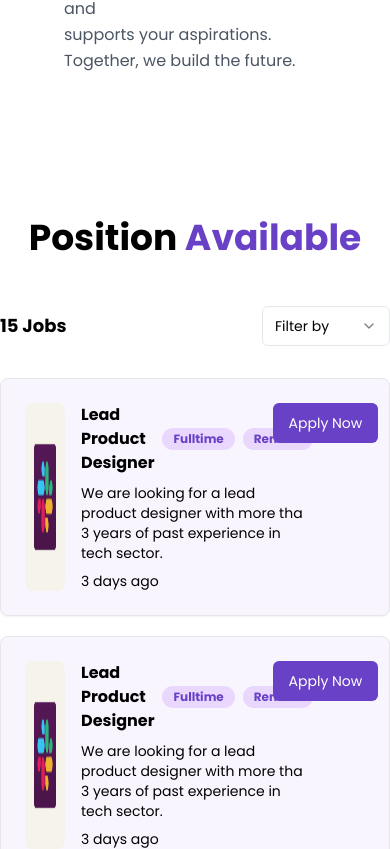
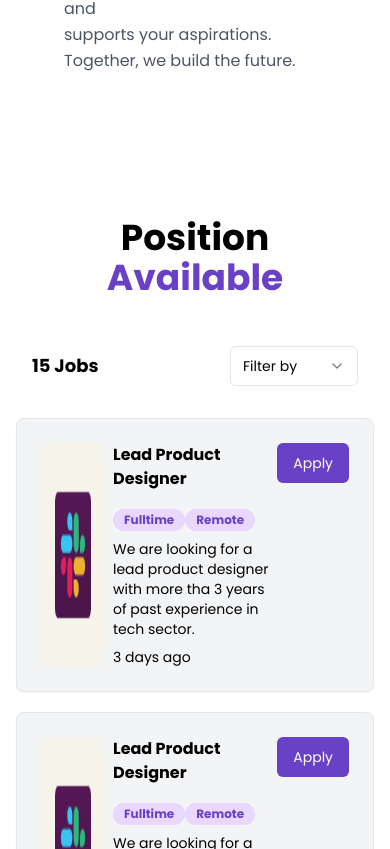
Before and after one commit to AbdulRehman7590/Sincsol_Design, a Next.js app: page /career in a window 390 px wide. Shown: the part 1575-2424 px from the top of the page. Built offline with nearby package versions, Linux system fonts and the light colour scheme.

Commit message:
Mobile view updates

```diff
--- a/src/app/career/page.tsx
+++ b/src/app/career/page.tsx
@@ -99,9 +99,9 @@ export default function CareerPage() {
       </div>
 
       {/* Available Positions Section */}
-      <section id="positions" className="min-h-[75vh]">
+      <section id="positions" className="min-h-[75vh] px-4 sm:px-0">
         <div className="container mx-auto py-8 max-w-5xl">
-          <div className="mb-8">
+          <div className="mb-8 px-4">
             <h1 className="text-4xl md:text-5xl font-bold text-center my-12">
               Position <span className="text-[#6941C6]">Available</span>
             </h1>
@@ -241,9 +241,9 @@ export default function CareerPage() {
       <Image
         src="/images/career-bg.png"
         alt="Discussion Image"
-        width={300}
-        height={400}
-        className="w-full h-[550px] object-cover"
+        width={1100}
+        height={550}
+        className="w-full object-contain"
       />
 
       <Footer />
--- a/src/app/page.tsx
+++ b/src/app/page.tsx
@@ -405,7 +405,7 @@ export default function Home() {
             </div>
             <div>
               {/* Categories */}
-              <div className="flex items-center gap-2 mb-6">
+              <div className="flex flex-col sm:flex-row items-center gap-2 mb-6">
                 {landingProjects.map((project) => (
                   <Button
                     key={project.title}
@@ -420,14 +420,15 @@ export default function Home() {
               <Image
                 src="/images/pricing-bg.png"
                 alt="BG"
-                width={400}
-                height={300}
+                width={450}
+                height={350}
+                className="object-cover"
               />
             </div>
           </div>
 
           {/* Projects Grid */}
-          <div className="grid grid-cols-1 md:grid-cols-2 lg:grid-cols-3 gap-6 mt-16">
+          <div className="grid grid-cols-1 md:grid-cols-2 lg:grid-cols-3 gap-6 px-4 mt-16">
             {landingProjects.map((project, index) => (
               <div
                 key={index}
@@ -626,9 +627,9 @@ export default function Home() {
       <Image
         src={"/images/look-screen.png"}
         alt={"Discussion Image"}
-        width={300}
-        height={400}
-        className="w-full h-[550px] object-cover"
+        width={1100}
+        height={550}
+        className="w-full object-contain"
       />
 
       <Footer />
--- a/src/app/portfolio/page.tsx
+++ b/src/app/portfolio/page.tsx
@@ -196,9 +196,9 @@ export default function PortfolioPage() {
       <Image
         src={"/images/project-discuss.png"}
         alt={"Discussion Image"}
-        width={300}
-        height={400}
-        className="w-full h-[550px] object-cover"
+        width={1100}
+        height={550}
+        className="w-full object-contain"
       />
 
       <Footer />
--- a/src/app/services/mobile-app-development/page.tsx
+++ b/src/app/services/mobile-app-development/page.tsx
@@ -171,9 +171,9 @@ export default function MobileAppDevelopment() {
       <Image
         src={"/images/look-screen.png"}
         alt={"Discussion Image"}
-        width={300}
-        height={400}
-        className="w-full h-[550px] object-cover"
+        width={1100}
+        height={550}
+        className="w-full object-contain"
       />
 
       <Footer />
--- a/src/components/custom-pagination.tsx
+++ b/src/components/custom-pagination.tsx
@@ -53,6 +53,7 @@ export function CustomPagination({
                   onPageChange(page as number);
                 }}
                 isActive={currentPage === page}
+                className={currentPage === page ? "bg-[#8B5CF6] text-white rounded-full" : ""}
               >
                 {page}
               </PaginationLink>
--- a/src/components/footer.tsx
+++ b/src/components/footer.tsx
@@ -6,7 +6,7 @@ import { Button } from "@/components/ui/button";
 export default function Footer() {
   return (
     <footer className="w-full px-6 py-12 bg-[#f4e4c4]">
-      <div className="p-8 m-5 bg-white border-[1px] rounded-lg w-[97%] box-border">
+      <div className="p-8 m-5 bg-white border-[1px] rounded-lg box-border">
         <div className="container mx-auto">
           <div className="grid grid-cols-1 gap-8 md:grid-cols-2 lg:grid-cols-5">
             {/* Logo and Contact Section */}
--- a/src/components/job-card.tsx
+++ b/src/components/job-card.tsx
@@ -20,19 +20,20 @@ interface JobCardProps {
 
 export function JobCard({ job }: JobCardProps) {
   return (
-    <Card className="mb-4 bg-[#F9F5FF]">
+    <Card className="mb-4 bg-gray-100">
       <CardContent className="flex items-start justify-between p-6">
-        <div className="flex gap-4">
+        <div className="flex gap-2">
           <Image
             src={job.company.logo || "/placeholder.svg"}
             alt={`${job.company.name} logo`}
-            width={40}
+            width={64}
             height={40}
             className="rounded-lg"
           />
           <div className="space-y-2">
-            <div className="flex items-center gap-2">
+            <div className="flex flex-col sm:flex-row items-start gap-4">
               <h3 className="font-semibold">{job.title}</h3>
+              <div>
                 {job.type.map((tag) => (
                   <Badge
                     key={tag}
@@ -43,12 +44,14 @@ export function JobCard({ job }: JobCardProps) {
                   </Badge>
                 ))}
               </div>
+            </div>
             <p className="text-sm text-muted-foreground">{job.description}</p>
             <p className="text-sm text-muted-foreground">{job.postedAt}</p>
           </div>
         </div>
         <Button className="bg-[#6941C6] hover:bg-[#6941C6]/90 text-white">
-          Apply Now
+          <span className="hidden sm:block">Apply Now</span>
+          <span className="block sm:hidden">Apply</span>
         </Button>
       </CardContent>
     </Card>
```
Lines whose indentation alone changed are shown as unchanged.
